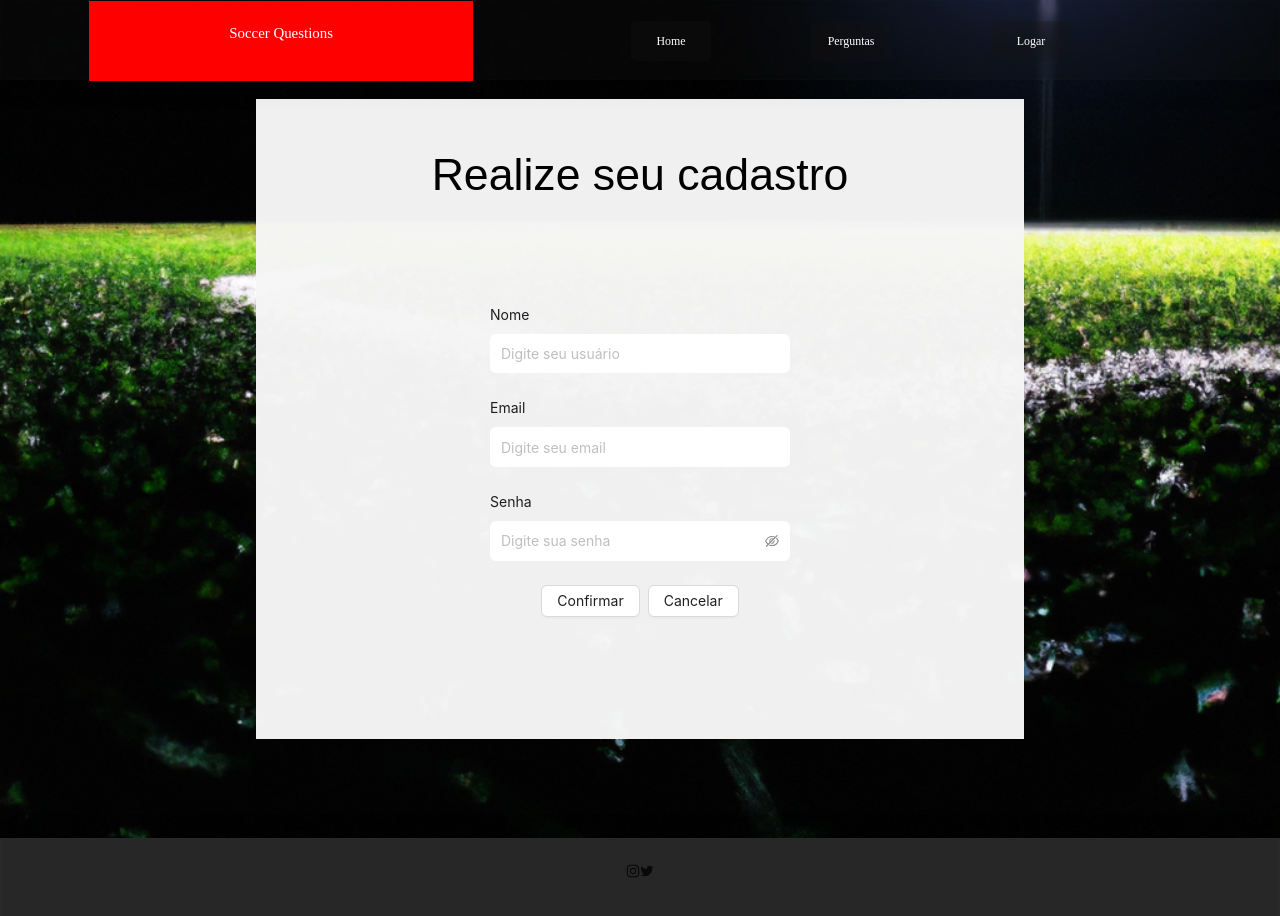
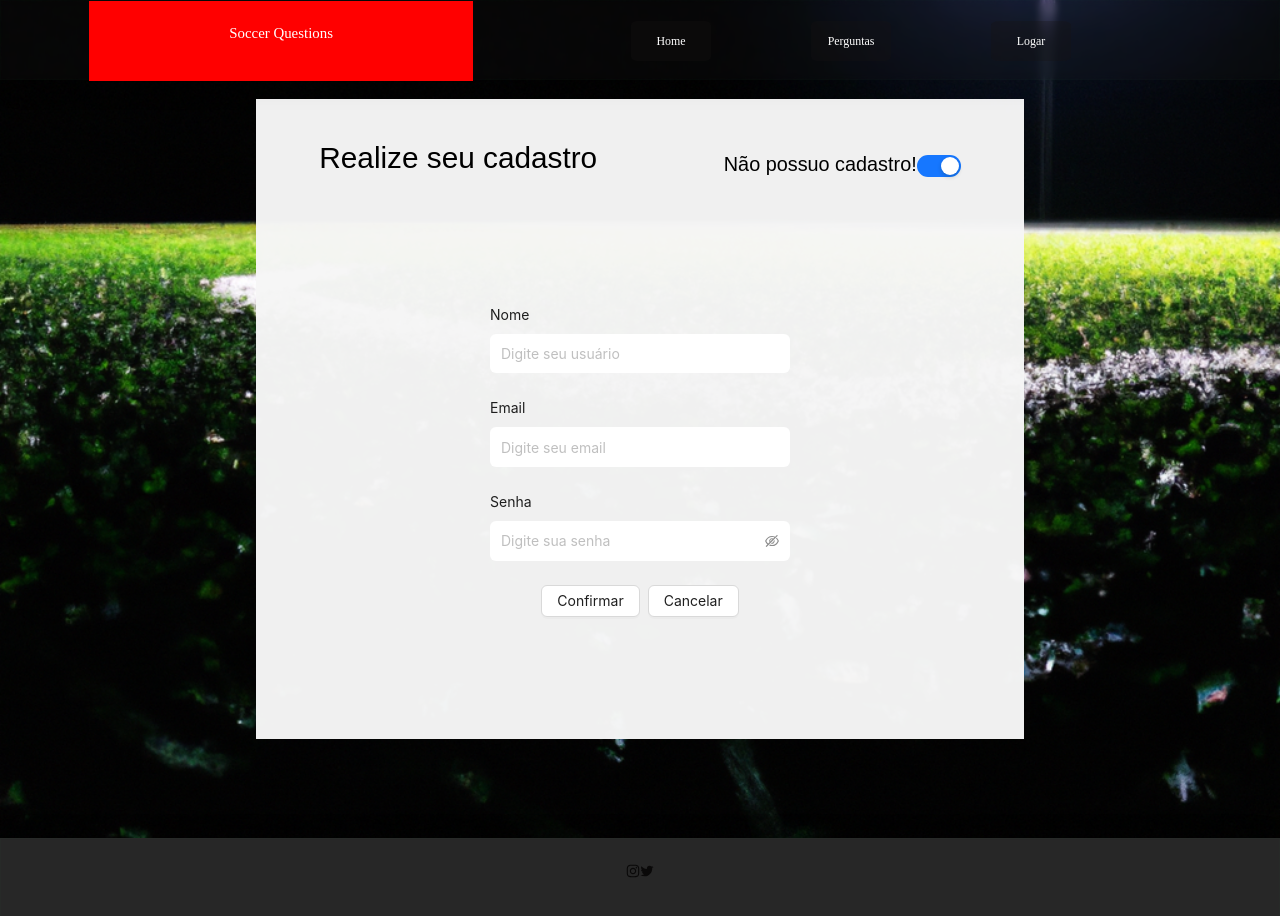
Before and after one commit to RafaelCss/FrontQuiz, a Next.js app: page /Logar in a window 1280 px wide. Shown: the top 916 px of the page. Built offline with nearby package versions, Linux system fonts and the light colour scheme; a web font is replaced by a local one.

Commit message:
05-05 ajustando formulário de login

```diff
--- a/src/Components/Container/Titulo/style.tsx
+++ b/src/Components/Container/Titulo/style.tsx
@@ -1,11 +1,12 @@
 import styled from 'styled-components';
 
 const Titulo = styled.div`
-  display: block;
-  justify-content: center;
+  display: flex;
+  flex-direction: row-reverse;
+  justify-content: space-around;
   height: 5%;
   width: 100%;
-  font-size: 3rem;
+  font-size: 2rem;
   font-weight: 5rem;
   text-align: center;
   align-items: center;
--- a/src/Components/Entidade/Login/index.tsx
+++ b/src/Components/Entidade/Login/index.tsx
@@ -1,11 +1,26 @@
+import { Switch } from 'antd';
 import ContainerFormulario from '../../Container/Formulario/style';
 import Titulo from '../../Container/Titulo/style';
 import Formulario from './formulario';
+import { useState } from 'react';
+
+const logar = 'Faça Login';
+const cadastro = 'Realize seu cadastro';
 
 function Pagina() {
+  const [criarLogin, setCriarLogin] = useState<boolean>(false);
+
+  const onChange = (checked: boolean) => {
+    setCriarLogin(checked);
+  };
+
   return (
     <ContainerFormulario>
       <Titulo>
+        <div>
+          <label>Não possuo cadastro!</label>
+          <Switch checked defaultChecked onChange={onChange} />
+        </div>
         <h2>Realize seu cadastro</h2>
       </Titulo>
       <Formulario />
```
